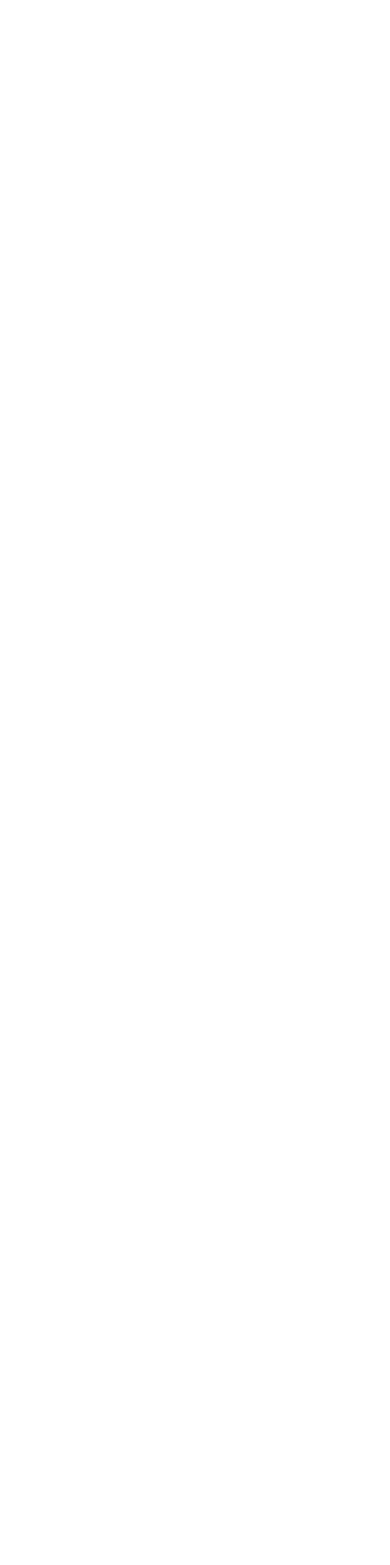
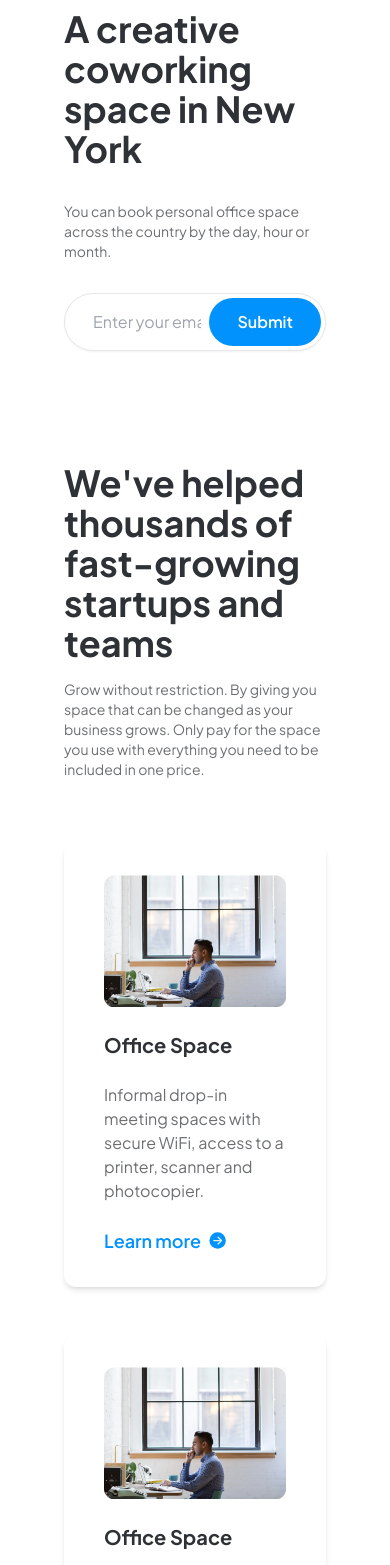
Before and after one commit to Jayennn/project1-devsigner, a React (Vite) app: page /space in a window 390 px wide. Shown: the part 432-1997 px from the top of the page. Before the commit the page ends 844 px from the top, so only its background shows below. Built offline with nearby package versions, Linux system fonts and the light colour scheme.

Commit message:
refactor style

```diff
--- a/src/components/Atoms/Input.tsx
+++ b/src/components/Atoms/Input.tsx
@@ -5,7 +5,7 @@ import Button from "./Button"
 
 export interface InputProps
    extends React.InputHTMLAttributes<HTMLInputElement> {
-   button?: boolean
+   button?: boolean | string
 }
 
 const Input = React.forwardRef<HTMLInputElement, InputProps>(
--- a/src/components/Atoms/Typography.tsx
+++ b/src/components/Atoms/Typography.tsx
@@ -38,12 +38,12 @@ const Typography: TypographyComponent = React.forwardRef(
             ref={ref}
             className={cn(
                [
-                  variant === "h1" && ["text-4xl md:text-4xl font-bold"],
+                  variant === "h1" && ["text-4xl md:leading-extraLoose md:text-5xl font-bold"],
                   variant === "h2" && ["leading-5 text-3xl md:text-4xl font-bold"],
                   variant === "h3" && ["leading-4 text-2xl md:text-3xl font-bold"],
                   variant === "h4" && ["leading-3 text-xl md:text-2xl font-bold"],
                   variant === "h5" && ["text-lg md:text-xl font-bold"],
-                  variant === "h6" && ["text-xl md:text-lg font-bold"],
+                  variant === "h6" && ["text-base md:text-lg font-bold"],
                   variant === "p" && ["text-sm md:text-base font-normal"],
                ],
                [
--- a/src/components/Molecules/ServiceOfficeCard.tsx
+++ b/src/components/Molecules/ServiceOfficeCard.tsx
@@ -20,7 +20,7 @@ const ServiceOfficeCard = ({
                 <Typography
                     variant="p"
                     color="secondary"
-                    className={'mt-6 !text-lg'}
+                    className={'mt-6 !text-base'}
                 >
                     {subtitle}
                 </Typography>
--- a/src/components/Organisms/SectionOfficeService.tsx
+++ b/src/components/Organisms/SectionOfficeService.tsx
@@ -36,6 +36,7 @@ const SectionOfficeService = ({
             <div className={'my-16 grid grid-cols-1 gap-12  lg:grid-cols-3 '}>
                 {services.map(({ imageUrl, title, subtitle }) => (
                     <ServiceOfficeCard
+                        key={title}
                         imageUrl={imageUrl}
                         title={title}
                         subtitle={subtitle}
--- a/src/components/Templates/Footer.tsx
+++ b/src/components/Templates/Footer.tsx
@@ -10,7 +10,7 @@ const Footer = () => {
       <footer className="pt-28 pb-4">
          <div className="container py-6">
             <hr />
-            <div className="pt-12 pb-10 flex items-center justify-between">
+            <div className="pt-12 pb-10 flex gap-8 md:gap-0 flex-col items-start md:flex-row md:items-center md:justify-between">
                <div className="max-w-[15rem] grid">
                   <Typography className="uppercase text-[#0192FE]" variant="h4">
                      Futurspace
@@ -33,7 +33,7 @@ const Footer = () => {
                      </li>
                   </ul>
                </div>
-               <div className="basis-2/4 flex items-center justify-between">
+               <div className="w-full md:basis-2/4 flex items-center justify-between">
                   <div className="grid">
                      <Typography variant="h5" color="primary">
                         About
--- a/src/components/Templates/GeneralLayout.tsx
+++ b/src/components/Templates/GeneralLayout.tsx
@@ -9,7 +9,7 @@ const GeneralLayout = ({ children }: LayoutProps) => {
     return (
         <>
             <Header />
-                <main className='py-28'>
+                <main className='py-14'>
                     {children}
                 </main>
             <Footer />
--- a/src/components/Templates/Header.tsx
+++ b/src/components/Templates/Header.tsx
@@ -25,7 +25,7 @@ const Header = () => {
                </div>
                <ul className="flex items-center gap-7">
                   {NAVBAR_LINKS.map((link) => (
-                     <li className="text-sm" key={link}>{ link }</li>
+                     <li className="hidden md:block text-sm" key={link}>{ link }</li>
                   ))}
                   <li>
                      <Button
--- a/src/index.css
+++ b/src/index.css
@@ -28,6 +28,7 @@ body {
 .myshadow{
   box-shadow: "0px 4.4795050621032715px 279.96905517578125px 0px rgba(0, 0, 0, 0.20)";
 }
+
 /* @layer base {
   body {
     @apply bg-gradient-to-t from-50% from-[#F9FAFF] to-[#FFFFFF]
--- a/src/pages/space.tsx
+++ b/src/pages/space.tsx
@@ -1,5 +1,85 @@
+import { Input } from "@/components/Atoms/Input";
+import Typography from "@/components/Atoms/Typography";
+import GeneralLayout from "@/components/Templates/GeneralLayout";
+import space_hero from "@/assets/hero/space_hero.png";
+import { ServiceOfficeCardPropsType } from "@/types/CustomPropsType";
+import image from '@/assets/card/Office.png'
+import ServiceOfficeCard from "@/components/Molecules/ServiceOfficeCard";
+
+const serviceOffices: ServiceOfficeCardPropsType[] = [
+    {
+        title: 'Office Space',
+        subtitle:
+            'Informal drop-in meeting spaces with secure WiFi, access to a printer, scanner and photocopier.',
+        imageUrl: image,
+    },
+    {
+        title: 'Office Space',
+        subtitle:
+            'Informal drop-in meeting spaces with secure WiFi, access to a printer, scanner and photocopier.',
+        imageUrl: image,
+    },
+    {
+        title: 'Office Space',
+        subtitle:
+            'Informal drop-in meeting spaces with secure WiFi, access to a printer, scanner and photocopier.',
+        imageUrl: image,
+    },
+]
+
 const SpacePage = () => {
-    return <></>
+    return (
+        <>
+            <GeneralLayout>
+                <section className="grid place-content-center">
+                    <div className="container">
+                        <div className="flex flex-col-reverse md:flex-row gap-11 items-center justify-between">
+                            <div className="max-w-lg grid gap-8">
+                                <Typography as={"h1"} variant={"h1"} color={"primary"}>
+                                    A creative coworking space in New York
+                                </Typography>
+                                <Typography as={"p"} variant={"p"} color={"secondary"}>
+                                    You can book personal office space across the country by the day, hour or month.
+                                </Typography>
+                                <Input button="true" placeholder="Enter your email"/>
+                            </div>
+                            <div className="hero-space relative max-w-xl">
+                                <img className="rounded-2xl" src={space_hero} alt="hero-space" />
+                                {/* <div className="bg-white rounded-tl-3xl p-5 absolute bottom-0 right-0">
+                                    <svg width="111" height="115" viewBox="0 0 181 195" fill="none" xmlns="http://www.w3.org/2000/svg">
+                                        <rect width="181" height="195" rx="50" fill="#0192FE" />
+                                    </svg>
+                                </div> */}
+                            </div>
+                        </div>
+                    </div>
+                </section>
+                <section className="mt-28 grid place-content-center">
+                    <div className="container">
+                        <div className="grid max-w-4xl mx-auto gap-4 text-left md:text-center">
+                            <Typography as={"h1"} variant={"h1"} color={"primary"}>
+                                We've helped thousands of
+                                fast-growing startups and teams
+                            </Typography>
+                            <Typography as={"p"}  variant={"p"} color={"secondary"}>
+                                Grow without restriction. By giving you space that can be changed as your business grows. Only pay for the space you use with everything you need to be included in one price.
+                            </Typography>
+                        </div>
+                        <div className="py-16 max-w-8xl grid grid-cols-1 gap-12 lg:grid-cols-3 ">
+                            {serviceOffices.map(({ title, subtitle, imageUrl }) => (
+                                <ServiceOfficeCard
+                                    key={title}
+                                    title={title}
+                                    subtitle={subtitle}
+                                    imageUrl={imageUrl}
+                                />
+                            ))}
+                        </div>
+                    </div>
+                </section>
+            </GeneralLayout>
+        </>
+    )
 }
 
 export default SpacePage;
```
Also changed, not shown: src/components/icons/MapIcons.tsx (+27 -27 lines), src/pages/pricing.tsx (+7 -7 lines), 1 other file (tests, documents, lock files or other folders).
